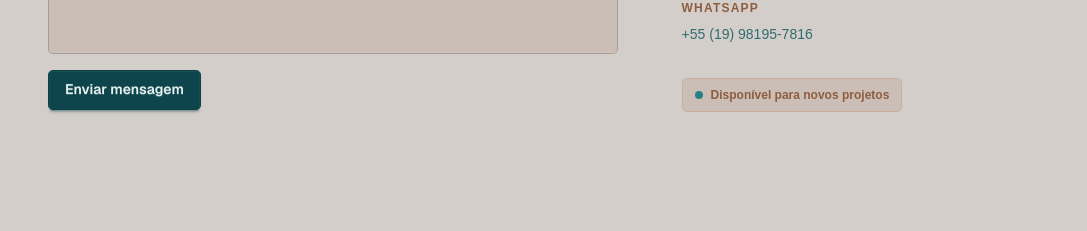
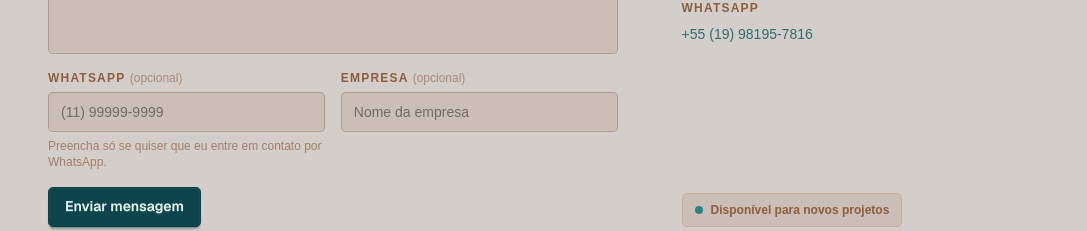
Before and after one commit to codigoisaac/isaacmuniz.pro, a Next.js app: page / in a window 1280 px wide. Shown: the part 4247-4478 px from the top of the page, without its empty margins (96-1183 px from the left). Built offline with nearby package versions, Linux system fonts and the light colour scheme; no server answers; a web font is replaced by a local one.

Commit message:
update contact form and email sent

```diff
--- a/actions/contact.ts
+++ b/actions/contact.ts
@@ -9,6 +9,8 @@ export type ContactFormData = {
   name: string;
   email: string;
   message: string;
+  whatsapp?: string;
+  company?: string;
 };
 
 export type ContactActionResult =
@@ -18,11 +20,19 @@ export type ContactActionResult =
 export async function sendContactEmail(
   data: ContactFormData,
 ): Promise<ContactActionResult> {
-  const { name, email, message } = data;
+  const { name, email, message, whatsapp, company } = data;
 
   if (!name || !email || !message) {
-    return { success: false, error: "Preencha todos os campos." };
+    return { success: false, error: "Preencha todos os campos obrigatórios." };
   }
+
+  const whatsappDigits = whatsapp?.replace(/\D/g, "") ?? "";
+  const whatsappMessage = encodeURIComponent(
+    `Oi, tudo bem?\nIsaac aqui.\nRecebi a mensagem que você enviou através do meu site (isaacmuniz.pro), e vim te responder aqui, já que você deixou seu WhatsApp.\nObrigado por ter entrado em contato.`,
+  );
+  const whatsappLink = whatsappDigits
+    ? `https://wa.me/55${whatsappDigits}?text=${whatsappMessage}`
+    : null;
 
   const { error } = await resend.emails.send({
     from: "Site <website@isaacmuniz.pro>",
@@ -32,6 +42,12 @@ export async function sendContactEmail(
     html: `
       <p><strong>Nome:</strong> ${name}</p>
       <p><strong>E-mail:</strong> <a href="mailto:${email}">${email}</a></p>
+      ${company ? `<p><strong>Empresa:</strong> ${company}</p>` : ""}
+      ${
+        whatsappLink
+          ? `<p><strong>WhatsApp:</strong> ${whatsapp} &nbsp;·&nbsp; <a href="${whatsappLink}" style="background:#25D366;color:#fff;padding:4px 10px;border-radius:4px;text-decoration:none;font-weight:bold;">Responder no WhatsApp</a></p>`
+          : ""
+      }
       <hr />
       <p>${message.replace(/\n/g, "<br />")}</p>
     `,
--- a/components/home/ContactForm.tsx
+++ b/components/home/ContactForm.tsx
@@ -3,6 +3,7 @@
 import { useState } from "react";
 import { sendContactEmail } from "@/actions/contact";
 import Text from "@/components/Text";
+import SocialButtons from "@/components/SocialButtons";
 
 type FormStatus = "idle" | "sending" | "sent" | "error";
 
@@ -10,25 +11,43 @@ type FormState = {
   name: string;
   email: string;
   message: string;
+  whatsapp: string;
+  company: string;
 };
 
 const labelClass =
   "font-transducer text-xs font-bold uppercase tracking-widest text-neutral-content";
+
+function formatWhatsApp(value: string): string {
+  const digits = value.replace(/\D/g, "").slice(0, 11);
+  if (digits.length <= 2) return digits.length ? `(${digits}` : "";
+  if (digits.length <= 7) return `(${digits.slice(0, 2)}) ${digits.slice(2)}`;
+  if (digits.length <= 10)
+    return `(${digits.slice(0, 2)}) ${digits.slice(2, 6)}-${digits.slice(6)}`;
+  return `(${digits.slice(0, 2)}) ${digits.slice(2, 7)}-${digits.slice(7)}`;
+}
 
 export default function ContactForm() {
   const [form, setForm] = useState<FormState>({
     name: "",
     email: "",
     message: "",
+    whatsapp: "",
+    company: "",
   });
   const [status, setStatus] = useState<FormStatus>("idle");
   const [errorMessage, setErrorMessage] = useState("");
+  const [submittedWhatsapp, setSubmittedWhatsapp] = useState("");
 
   const handleChange = (
     e: React.ChangeEvent<HTMLInputElement | HTMLTextAreaElement>,
   ) => {
     const { name, value } = e.target;
-    setForm((prev) => ({ ...prev, [name]: value }));
+    if (name === "whatsapp") {
+      setForm((prev) => ({ ...prev, whatsapp: formatWhatsApp(value) }));
+    } else {
+      setForm((prev) => ({ ...prev, [name]: value }));
+    }
   };
 
   const handleSubmit = async (e: React.FormEvent) => {
@@ -39,15 +58,69 @@ export default function ContactForm() {
     const result = await sendContactEmail(form);
 
     if (result.success) {
+      setSubmittedWhatsapp(form.whatsapp);
       setStatus("sent");
-      setForm({ name: "", email: "", message: "" });
+      setForm({ name: "", email: "", message: "", whatsapp: "", company: "" });
     } else {
       setStatus("error");
       setErrorMessage(result.error);
     }
   };
 
-  const isBusy = status === "sending" || status === "sent";
+  if (status === "sent") {
+    return (
+      <div className="flex flex-col gap-6 py-2">
+        <div className="flex flex-col gap-3">
+          <div className="flex items-center gap-2">
+            <span className="text-primary text-lg">✓</span>
+            <Text as="h3" variant="h3" intent="primary">
+              Mensagem recebida!
+            </Text>
+          </div>
+
+          <Text
+            variant="p"
+            intent="muted"
+            className="font-transducer leading-relaxed text-sm"
+          >
+            Obrigado pelo contato — sua mensagem chegou certinho pra mim. Vou
+            ler com atenção e te respondo assim que possível.
+          </Text>
+
+          {submittedWhatsapp ? (
+            <Text
+              variant="p"
+              intent="muted"
+              className="font-transducer leading-relaxed text-sm"
+            >
+              Como você deixou seu número de WhatsApp, posso te retornar{" "}
+              <span className="text-primary font-medium">
+                por e-mail ou pelo WhatsApp
+              </span>
+              . Nos falamos em breve.
+            </Text>
+          ) : (
+            <Text
+              variant="p"
+              intent="muted"
+              className="font-transducer leading-relaxed text-sm"
+            >
+              Fique de olho no seu e-mail — é por lá que vou te responder.
+            </Text>
+          )}
+        </div>
+
+        <div className="flex flex-col gap-2">
+          <Text variant="caps" intent="muted">
+            Me encontre também em
+          </Text>
+          <SocialButtons size={26} className="text-neutral hover:text-accent" />
+        </div>
+      </div>
+    );
+  }
+
+  const isBusy = status === "sending";
 
   return (
     <form className="space-y-4" onSubmit={handleSubmit}>
@@ -103,6 +176,48 @@ export default function ContactForm() {
         />
       </div>
 
+      {/* WhatsApp + Company row */}
+      <div className="grid grid-cols-1 sm:grid-cols-2 gap-4">
+        <div className="flex flex-col gap-1.5">
+          <label htmlFor="whatsapp" className={labelClass}>
+            WhatsApp{" "}
+            <span className="normal-case tracking-normal font-normal opacity-60">
+              (opcional)
+            </span>
+          </label>
+          <input
+            id="whatsapp"
+            name="whatsapp"
+            type="tel"
+            value={form.whatsapp}
+            onChange={handleChange}
+            placeholder="(11) 99999-9999"
+            className="input input-bordered bg-base-200 font-transducer text-sm w-full focus:outline-primary"
+          />
+          <span className="font-transducer text-xs text-neutral-content opacity-70 leading-snug">
+            Preencha só se quiser que eu entre em contato por WhatsApp.
+          </span>
+        </div>
+
+        <div className="flex flex-col gap-1.5">
+          <label htmlFor="company" className={labelClass}>
+            Empresa{" "}
+            <span className="normal-case tracking-normal font-normal opacity-60">
+              (opcional)
+            </span>
+          </label>
+          <input
+            id="company"
+            name="company"
+            type="text"
+            value={form.company}
+            onChange={handleChange}
+            placeholder="Nome da empresa"
+            className="input input-bordered bg-base-200 font-transducer text-sm w-full focus:outline-primary"
+          />
+        </div>
+      </div>
+
       {/* Submit */}
       <div className="flex flex-col sm:flex-row items-start sm:items-center gap-4">
         <button
@@ -110,11 +225,7 @@ export default function ContactForm() {
           disabled={isBusy}
           className="btn btn-accent btn-sm md:btn-md disabled:opacity-60 cursor-pointer disabled:cursor-not-allowed"
         >
-          {status === "sending"
-            ? "Enviando..."
-            : status === "sent"
-              ? "Mensagem enviada ✓"
-              : "Enviar mensagem"}
+          {status === "sending" ? "Enviando..." : "Enviar mensagem"}
         </button>
 
         {status === "error" && (
```
